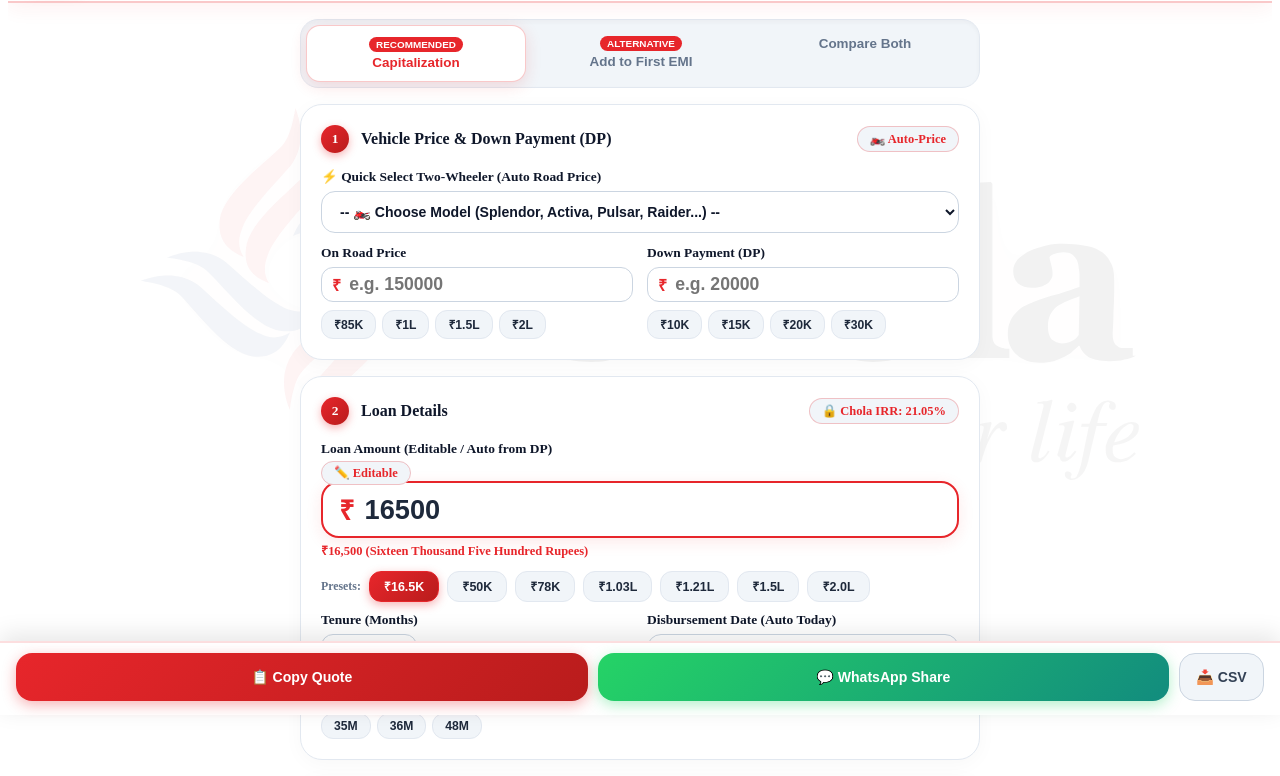
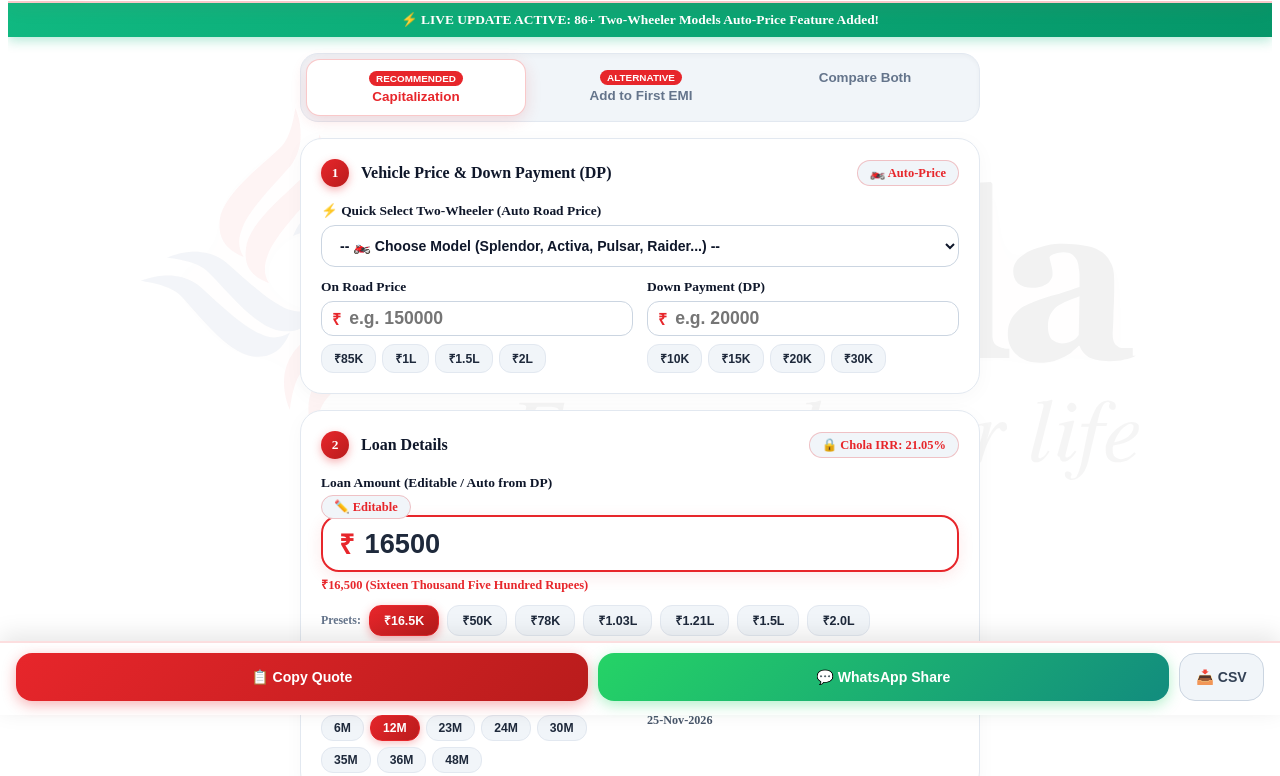
Before and after one commit to suman4576/sumanchola-emi, a browser extension: page index.html in a window 1280 px wide. Shown: the part 85-861 px from the top of the page. Drawn offline with Linux system fonts and the light colour scheme.

Commit message:
Live Test Broadcast: Broadcasted new feature banner to all devices

```diff
--- a/index.html
+++ b/index.html
@@ -33,6 +33,11 @@
       <button class="tool-btn glow-on-hover" id="btn-reset" title="Reset to Default" aria-label="Reset All">↺</button>
     </div>
   </header>
+
+    <!-- LIVE BROADCAST UPDATE NOTIFICATION BANNER -->
+  <div class="live-update-notice-banner" style="background: linear-gradient(135deg, #10B981, #059669); color: #FFFFFF; padding: 9px 16px; font-size: 0.84rem; font-weight: 800; display: flex; align-items: center; justify-content: center; gap: 8px; box-shadow: 0 4px 12px rgba(16, 185, 129, 0.3); z-index: 99; position: relative; animation: slideDown 0.4s ease;">
+    <span>⚡ <strong>LIVE UPDATE ACTIVE:</strong> 86+ Two-Wheeler Models Auto-Price Feature Added!</span>
+  </div>
 
   <main class="ag-content main-container">
 
```
